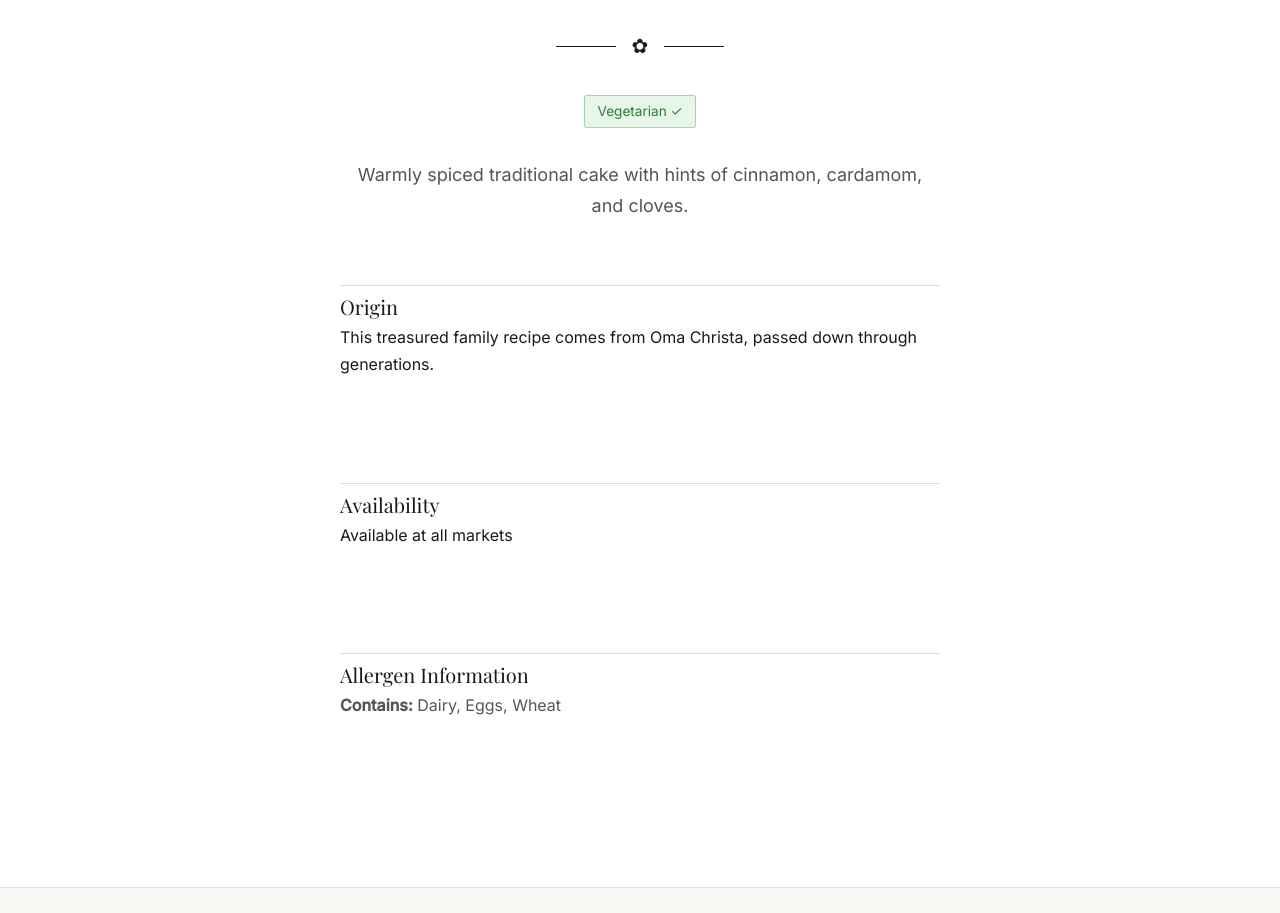
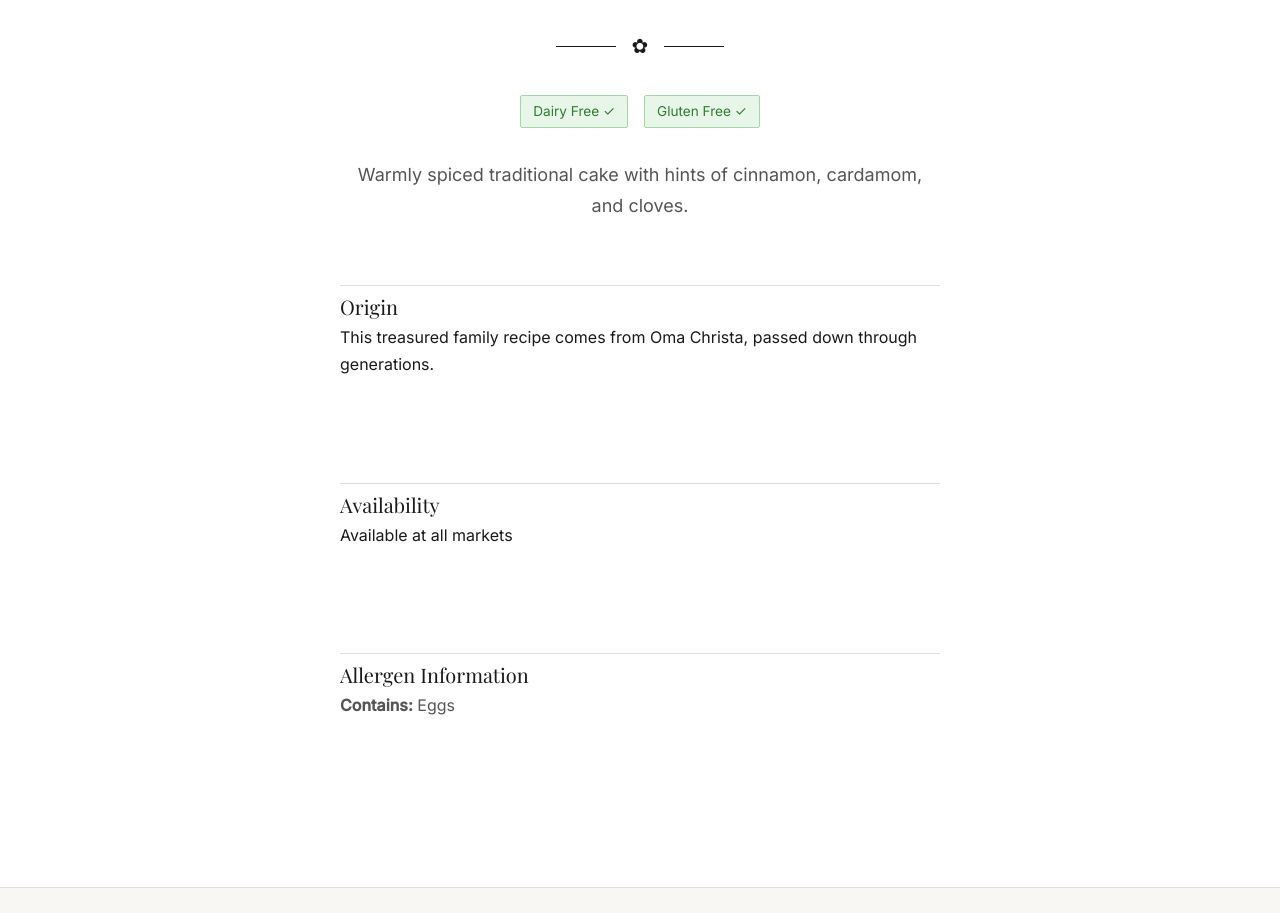
Before and after one commit to 3pm-baking/german-baking-site, a plain HTML site: page products/spiced-cake.html in a window 1280 px wide. Shown: the part 790-1703 px from the top of the page. Drawn offline with nearby package versions, Linux system fonts and the light colour scheme; a web font is replaced by a local one.

Commit message:
update the spiced cake

```diff
--- a/products/spiced-cake.html
+++ b/products/spiced-cake.html
@@ -69,7 +69,8 @@
         </div>
 
         <div class="product-detail__badges">
-          <span class="badge badge--positive">Vegetarian ✓</span>
+          <span class="badge badge--positive">Dairy Free ✓</span>
+          <span class="badge badge--positive">Gluten Free ✓</span>
         </div>
 
         <p class="product-detail__description">
@@ -95,8 +96,7 @@
         <section class="product-detail__section">
           <h2>Allergen Information</h2>
           <p class="product-detail__allergens">
-            <!-- TODO: Confirm allergens -->
-            <strong>Contains:</strong> Dairy, Eggs, Wheat
+            <strong>Contains:</strong> Eggs
           </p>
         </section>
 
```
